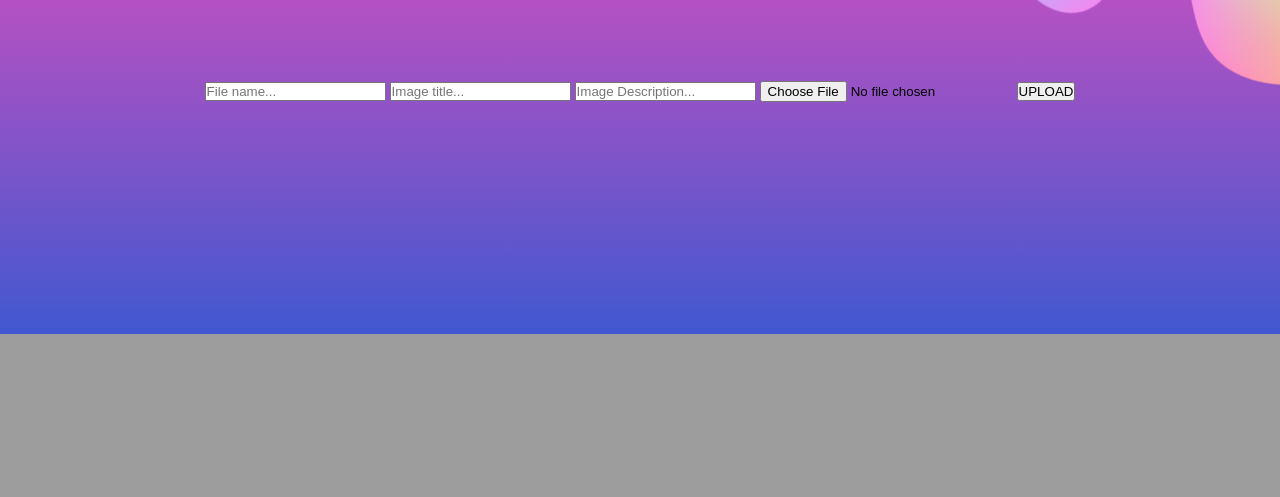
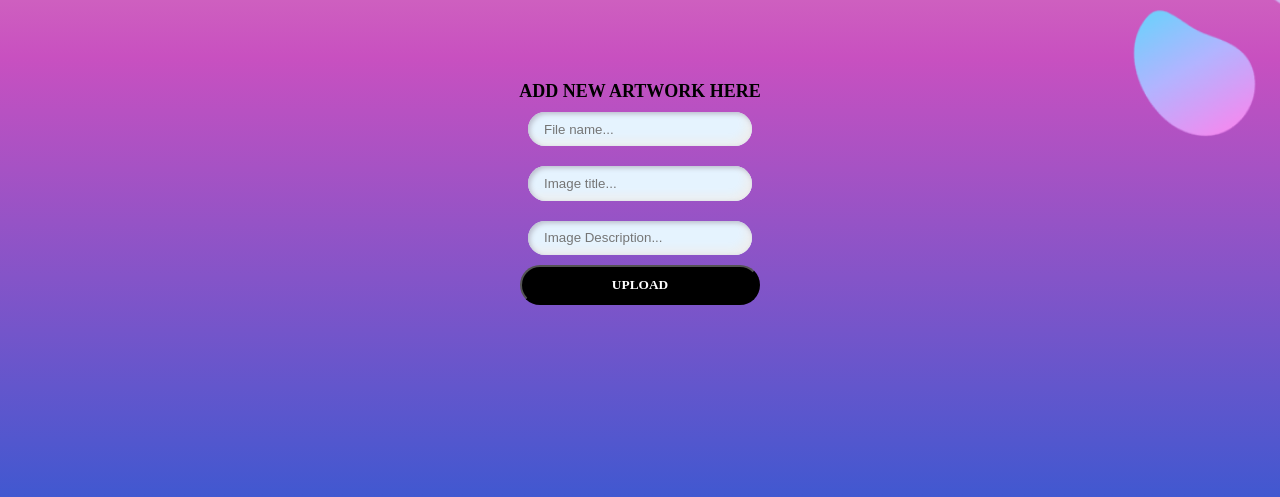
Before and after one commit to Anabolique89/SocialMediaCMS, a PHP site: page /profile.php in a window 1280 px wide. Shown: the part 968-1465 px from the top of the page. Before the commit the page ends 1302 px from the top, so only its background shows below. Run offline with PHP 8.4, Linux system fonts and the light colour scheme; the visitor is signed in with stand-in values (Sample User, id 1); tables that the repository leaves empty or names only in its code hold one stand-in row (values such as "Sample post"); data that the repository does not hold is empty.

Commit message:
form styling

```diff
--- a/profile.php
+++ b/profile.php
@@ -81,7 +81,7 @@
         <!--Artwork Gallery-->
 
         <div class="cases-links">
-            <div class="gallery-wrapper">
+
             <h2 class="Artworks-title">Artworks</h2>
             <div class="gallery-container">
                 <?php
@@ -107,16 +107,26 @@
             </div>
             <?php
             if (isset($_SESSION['username'])) {
-                    echo '<div class="gallery-upload">
-    <form class="form-signup" action="includes/gallery-upload.inc.php" method="post" enctype="multipart/form-data">
-        <input type="text" name="filename" placeholder="File name...">
-        <input type="text" name="filetitle" placeholder="Image title...">
-        <input type="text" name="filedesc" placeholder="Image Description...">
+                echo '
+                <h2>Add new artwork here</h2>
+                    <div class="form-wrapper">
+
+    <form class="signup-form" action="includes/gallery-upload.inc.php" method="post" enctype="multipart/form-data">
+    <div class="input-wrapper">
+        <input type="text" name="filename" placeholder="File name..." class="input-text">
+        </div>
+        <div class="input-wrapper">
+        <input type="text" name="filetitle" placeholder="Image title..." class="input-text">
+        </div>
+        <div class="input-wrapper">
+        <input type="text" name="filedesc" placeholder="Image Description..." class="input-text">
+        </div
 
         <input type="file" name="file">
-        <button type="submit" name="submit">UPLOAD</button>
+        <button type="submit" name="submit" class="header-login-a">UPLOAD</button>
     </form>
-</div> ';
+</div>
+</div>';
             }
             ?>
         </div>
--- a/profilesettings.php
+++ b/profilesettings.php
@@ -14,7 +14,7 @@
                 <h3>PROFILE SETTINGS</h3>
                 <p>Change your profile picture here!</p>
 
-
+                <div class="profile-change-wrapper">
                     <?php
                     //trying to change profile picture here! - but first I'm trying to display a picture next to my form - which is not working.
                     include_once 'includes/dbh.inc.php';
@@ -51,7 +51,7 @@
                     ?>
 
 
-
+                </div>
                 <!-- everything below works -->
                 <p>Change your about section here!</p>
                 <form action="includes/profileinfo.inc.php" method="post">
--- a/style1.css
+++ b/style1.css
@@ -315,7 +315,7 @@
 }
 
 .profile-info-img {
-   background-image: url();
+
    background-color: hotpink ;
   background-repeat: no-repeat;
   background-size: cover;
@@ -564,7 +564,7 @@
  .gallery-container {
   padding-top: 20px;
   display: flex;
-  justify-content: flex-start;
+  justify-content: center;
   flex-wrap: wrap;
   padding-bottom: 40px;
 }
@@ -605,3 +605,69 @@
   color: #000;
   padding-bottom: 10px;
 }
+/* Profile pic on profilesettings.php page */
+.user-container img{
+  background-color: hotpink ;
+  background-repeat: no-repeat;
+  background-size: cover;
+  border-radius: 100px;
+  display: flex;
+  align-content: centre;
+  flex-wrap: wrap;
+  width: 0 auto;
+ height: 50px;
+}
+
+.profile-change-wrapper{
+display: flex;
+flex-direction: row;
+}
+/*gallery form upload img */
+.signup-form{
+  display:flex;
+  flex-direction: column;
+  justify-content: center;
+
+}
+.form-wrapper{
+  width: 15rem;
+  margin-left: auto;
+  margin-right: auto;
+
+}
+.input-wrapper{
+  display: flex;
+  align-items: center;
+  justify-content: center;
+  position: relative;
+  margin: 1.7rem 0rem;
+}
+
+.input-wrapper .input-label, .input-wrapper .input-text{
+position: absolute;
+width: 80%;
+}
+
+.input-wrapper .input-text{
+  padding: 0.6rem 1rem;
+  border-radius: 2rem;
+  box-shadow: inset 2px 2px 5px #BABECC, inset -5px -5px 10px #EEE;
+  background-color: rgba(0, 0, 0, 0);
+  border: none;
+  transition: all 0.2s ease;
+  background: #E5F3FE;
+}
+.input-wrapper .input-text:focus{
+  box-shadow: inset 2px 2px 1px #BABECC, inset -2px -2px 5px #EEE;
+}
+.input-wrapper .input-label{
+  left: 1rem;
+  text-shadow: 1px 1px 1px #FFF;
+  pointer-events:none;
+  transition: all 0.6s ease;
+}
+.input-text:valid ~ .input-label, .input-text:focus ~ .input-label{
+  font-size: 0.8rem;
+  transform: translate(-0.2rem, -1.96rem);
+  color: #AAA;
+}
```
Also changed, not shown: artworks/artworks53.jpg (added), artworks/artworks54.png (added), artworks/artworks58.jpg (added). Lines whose indentation alone changed are shown as unchanged.
